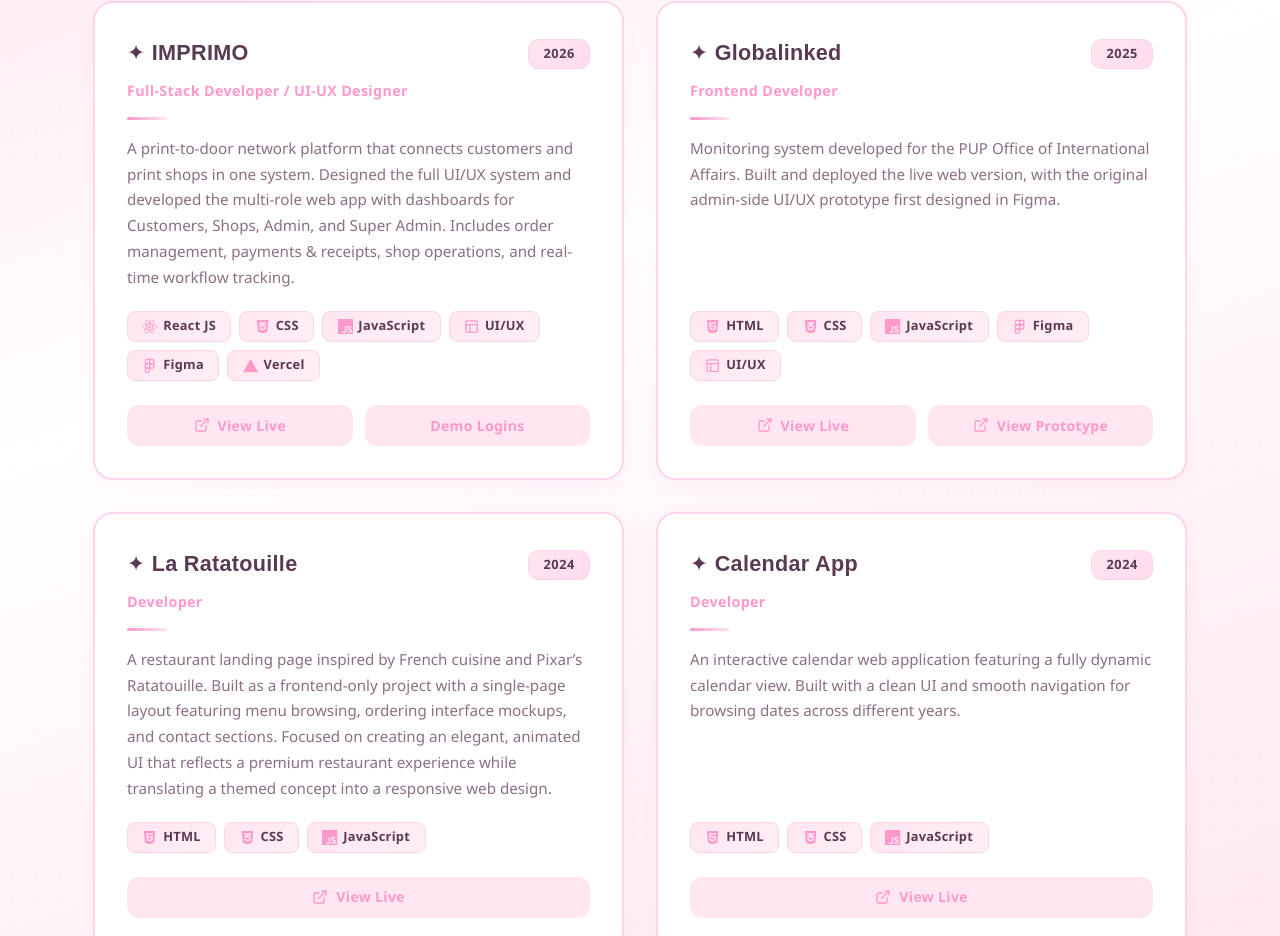
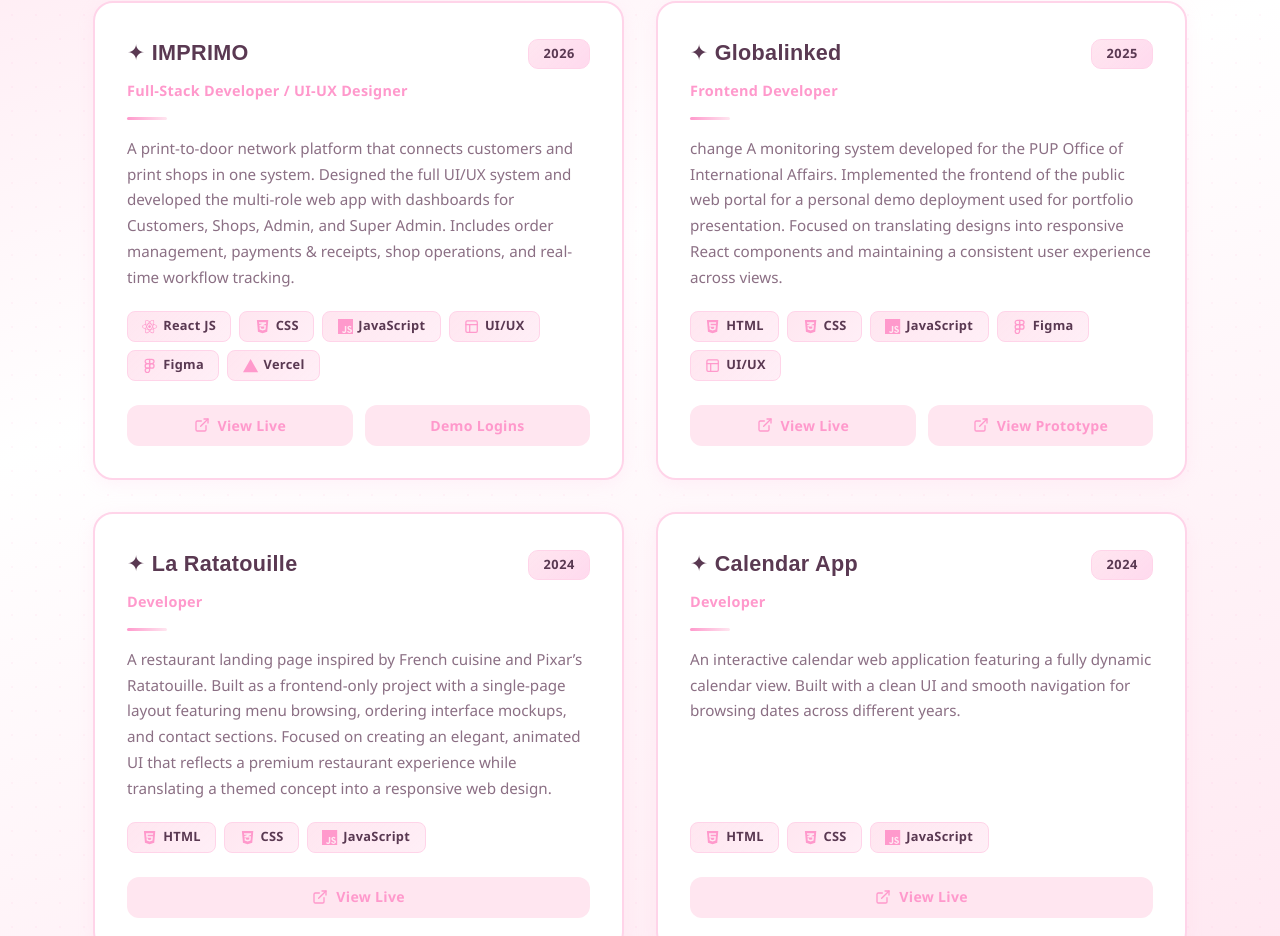
Before and after one commit to mxdtanuki/portfolio, a React (Vite) app: page / in a window 1280 px wide. Shown: the part 2715-3651 px from the top of the page. Built offline with nearby package versions, Linux system fonts and the light colour scheme; a web font is replaced by a local one.

Commit message:
new upd1.

```diff
--- a/src/components/WebProjects.jsx
+++ b/src/components/WebProjects.jsx
@@ -23,7 +23,7 @@ export default function WebProjects() {
       year: "2025",
       role: "Frontend Developer",
       description:
-        "Monitoring system developed for the PUP Office of International Affairs. Built and deployed the live web version, with the original admin-side UI/UX prototype first designed in Figma.",
+        "change A monitoring system developed for the PUP Office of International Affairs. Implemented the frontend of the public web portal for a personal demo deployment used for portfolio presentation. Focused on translating designs into responsive React components and maintaining a consistent user experience across views.",
       technologies: ["HTML", "CSS", "JavaScript", "Figma", "UI/UX"],
       live: "https://mxdtanuki.github.io/globalinked-html/",
       linkLabel: "View Live",
```
